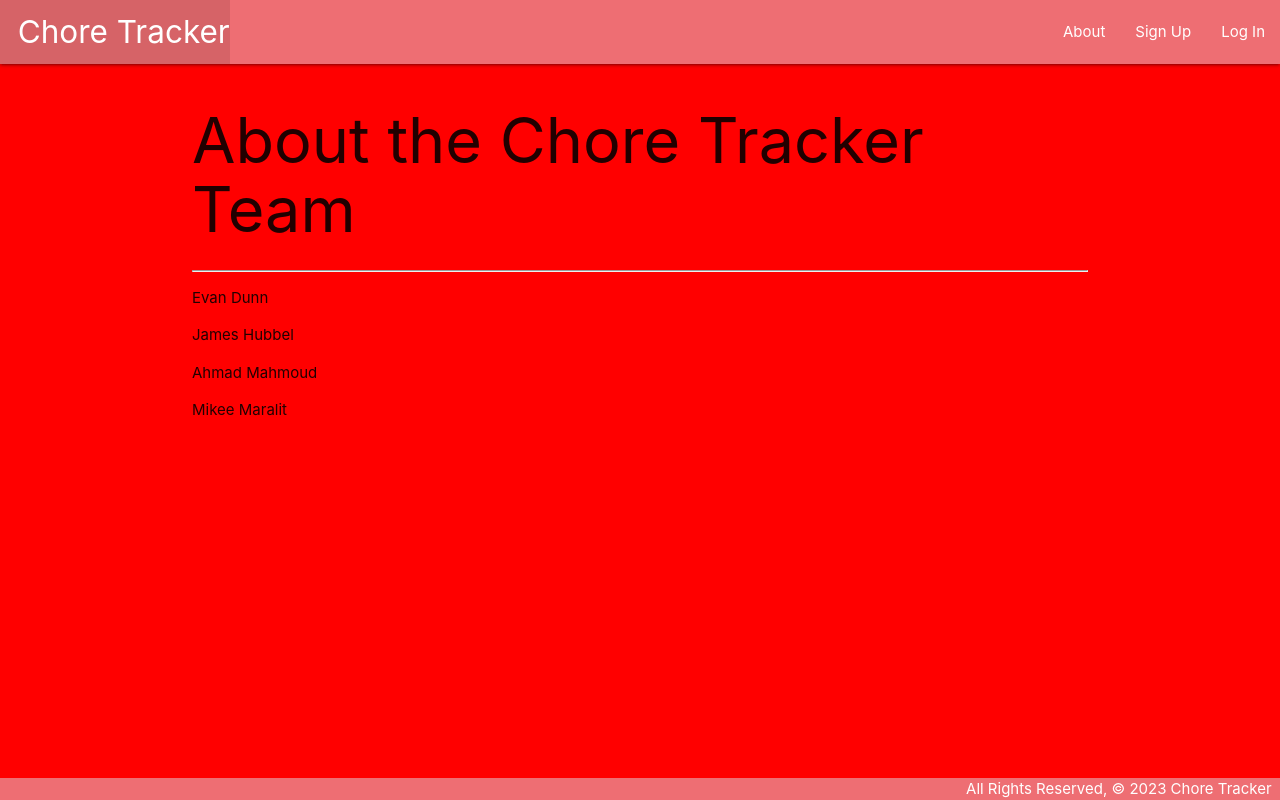
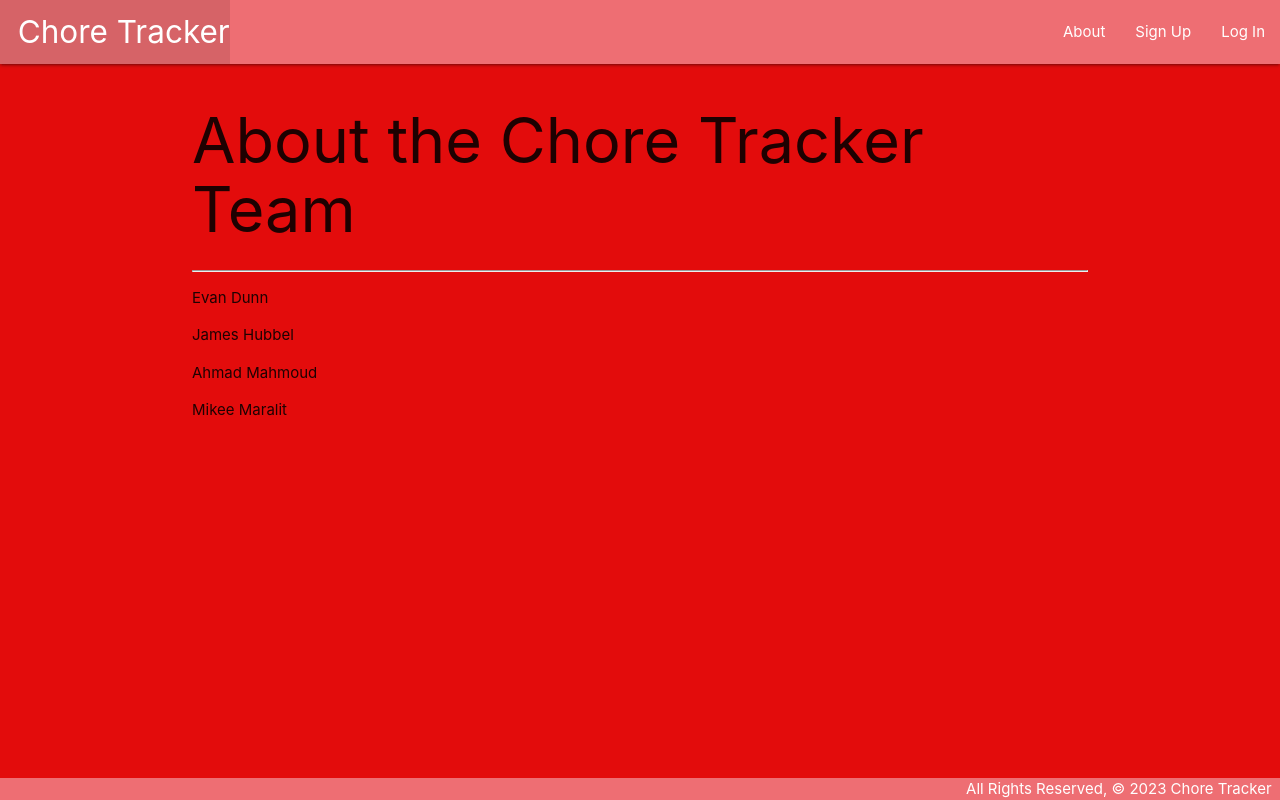
Before and after one commit to Data-Pirates-SEI/Data-Pirates-Project, a Django app: page /about/ in a window 1280 px wide. Run offline with Django 4.2, Linux system fonts and the light colour scheme.

Commit message:
Change background color

```diff
--- a/main_app/static/css/style.css
+++ b/main_app/static/css/style.css
@@ -2,7 +2,7 @@ body {
     display: flex;
     min-height: 100vh;
     flex-direction: column;
-    background-color: red;
+    background-color: rgb(227, 12, 12);
   }
 
   main {
```
